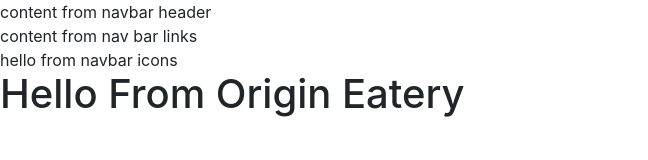
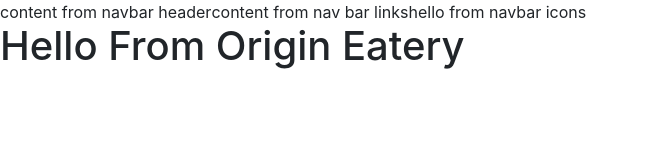
Before and after one commit to basiccreation/origin-eatery, a Gatsby site: page / in a window 1280 px wide. Shown: the whole page, without its empty margins (0-648 px from the left). Built offline with nearby package versions, Linux system fonts and the light colour scheme; Gatsby itself is replaced by a stand-in of ours.

Commit message:
added responsive nav feature

```diff
--- a/src/components/globals/navbar/Navbar.js
+++ b/src/components/globals/navbar/Navbar.js
@@ -2,15 +2,30 @@
 import NavbarHeader from "./NavbarHeader"
 import NavbarIcons from "./NavbarIcons"
 import NavbarLinks from "./NavbarLinks"
-
+import styled from "styled-components"
 export default class Navbar extends Component {
+  state = {
+    navbarOpen: false,
+  }
+  handleNavbar = () => {
+    this.setState(() => {
+      return { navbarOpen: !this.state.navbarOpen }
+    })
+  }
   render() {
     return (
-      <nav>
-        <NavbarHeader />
-        <NavbarLinks />
+      <NavWrapper>
+        <NavbarHeader handleNavbar={this.handleNavbar} />
+        <NavbarLinks navbarOpen={this.state.navbarOpen} />
         <NavbarIcons />
-      </nav>
+      </NavWrapper>
     )
   }
 }
+
+const NavWrapper = styled.nav`
+  @media (min-width: 760px) {
+    display: flex;
+    align-items: center;
+  }
+`
```
